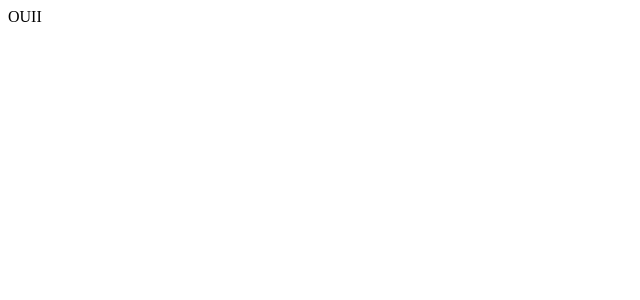
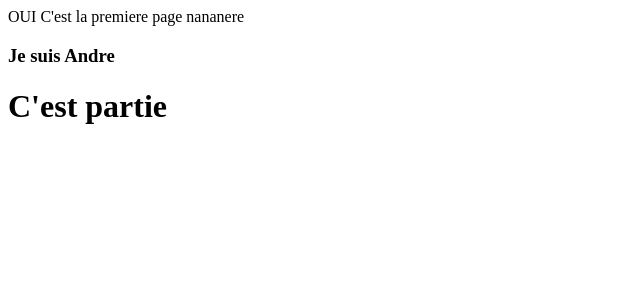
Before and after one commit to ADG08/Project-Privas-Centre-Ardeche, a React (Create React App) app in the folder my-app/: page / in a window 1280 px wide. Shown: the top 300 px of the page, without its empty margins (0-640 px from the left). Built offline with nearby package versions, Linux system fonts and the light colour scheme.

Commit message:
changeTest

```diff
--- a/my-app/src/App.js
+++ b/my-app/src/App.js
@@ -1,6 +1,11 @@
+import NavBar from "./Components/NavBar";
+
 function App() {
   return (
-   <div>OUII</div>
+   <div>OUI C'est la premiere page nananere
+    <NavBar></NavBar>
+    <h1>C'est partie</h1>
+   </div>
   );
 }
 
--- /dev/null
+++ b/my-app/src/Components/NavBar.js
@@ -0,0 +1,7 @@
+function NavBar() {
+    return(
+        <h3>Je suis Andre</h3>
+    )
+}
+
+export default NavBar;
```
